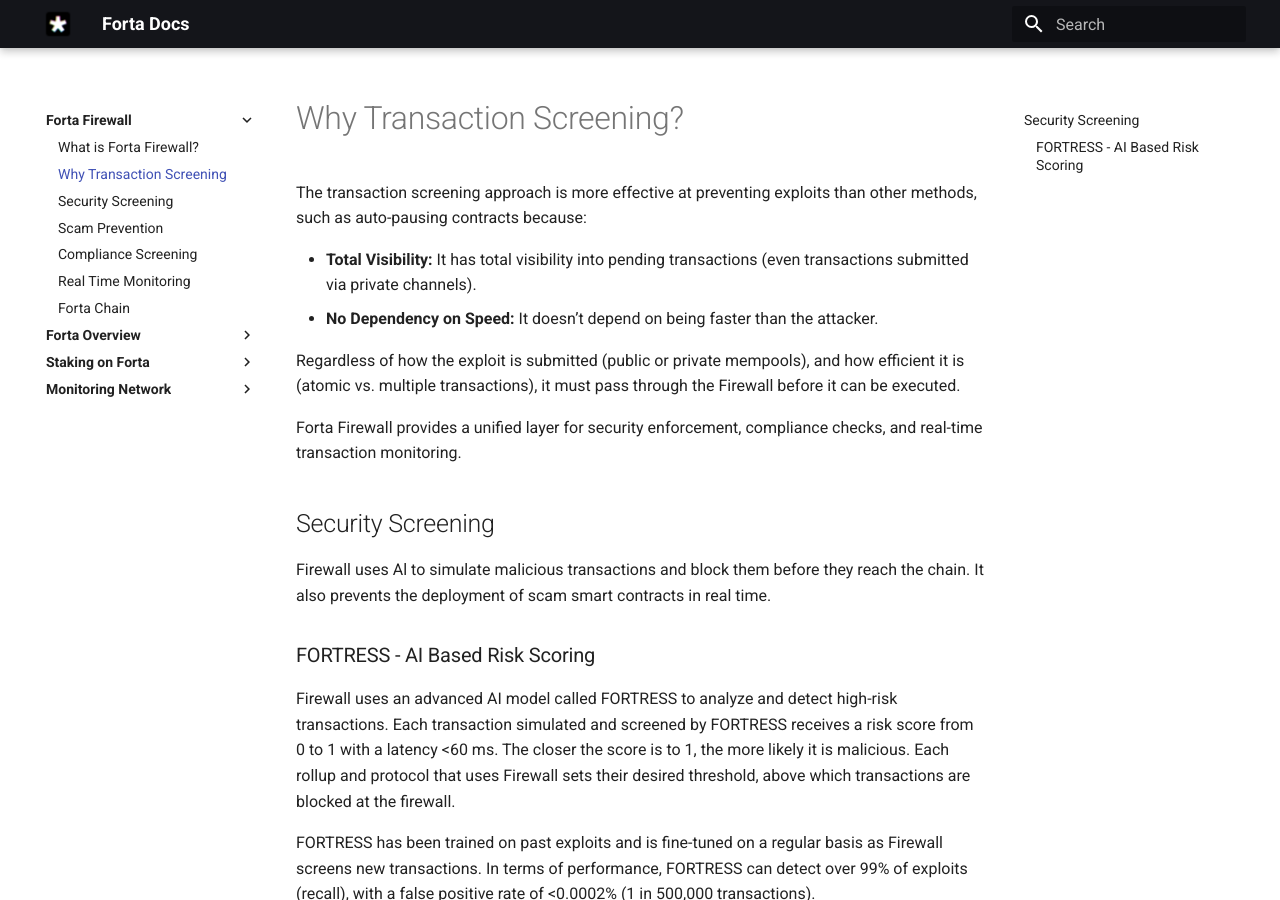
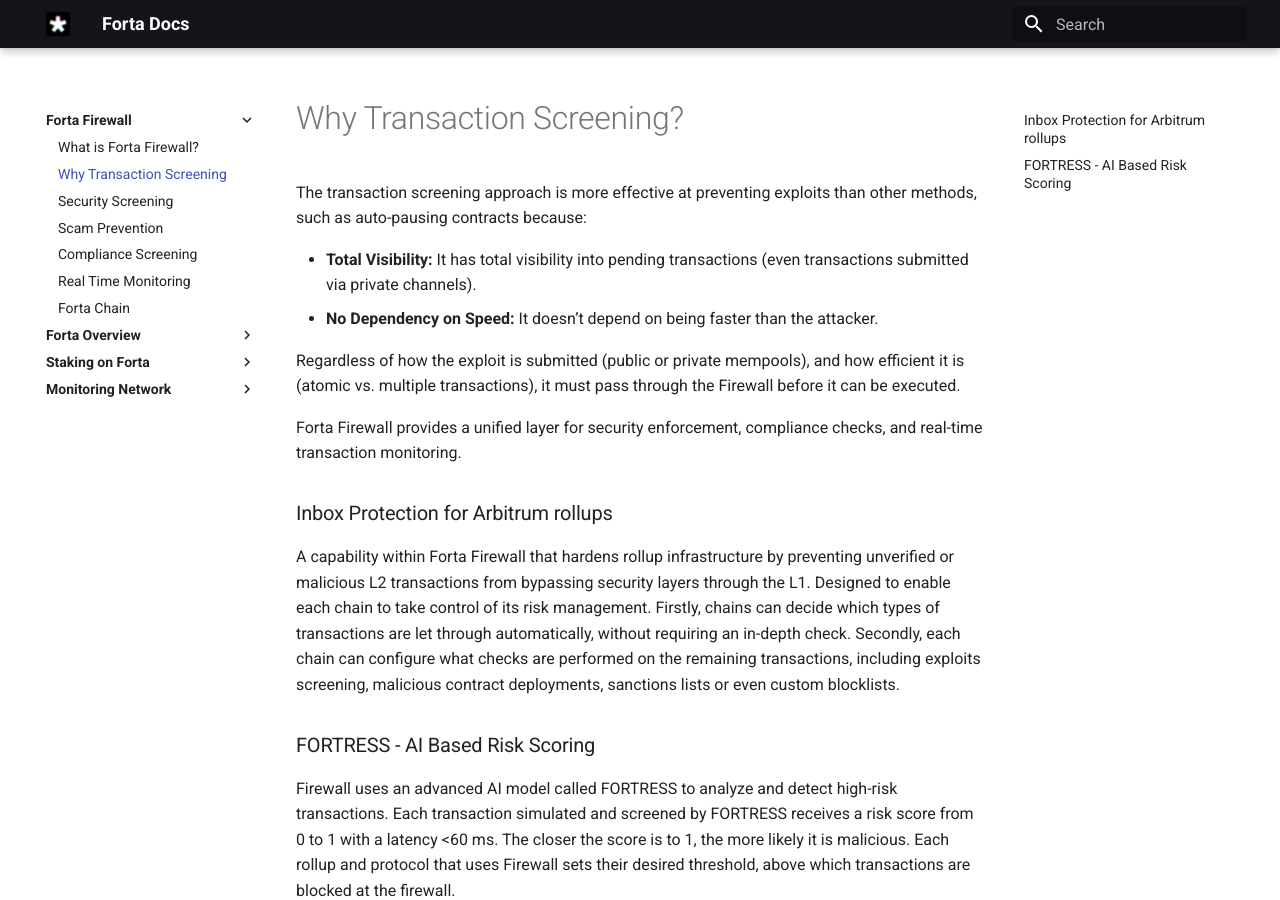
Before and after one commit to forta-network/docs, an MkDocs documentation site: the page built from docs/forta-firewall-why-transaction-screening.md, in a window 1280 px wide and 900 px high. Built offline with MkDocs 1.6.1 and Material for MkDocs 9.7.7, drawn with Linux system fonts in a browser that asks for light colours.

Commit message:
Inbox Protection for Arbitrum rollups

```diff
--- a/docs/forta-firewall-why-transaction-screening.md
+++ b/docs/forta-firewall-why-transaction-screening.md
@@ -9,10 +9,9 @@
 
 Forta Firewall provides a unified layer for security enforcement, compliance checks, and real-time transaction monitoring.
 
-## Security Screening
+### Inbox Protection for Arbitrum rollups
 
-Firewall uses Al to simulate malicious transactions and block them before they reach the chain. It also prevents the deployment of scam smart contracts in real time.
-
+A capability within Forta Firewall that hardens rollup infrastructure by preventing unverified or malicious L2 transactions from bypassing security layers through the L1. Designed to enable each chain to take control of its risk management. Firstly, chains can decide which types of transactions are let through automatically, without requiring an in-depth check. Secondly, each chain can configure what checks are performed on the remaining transactions, including exploits screening, malicious contract deployments, sanctions lists or even custom blocklists.
 
 ### FORTRESS - AI Based Risk Scoring
 
```
